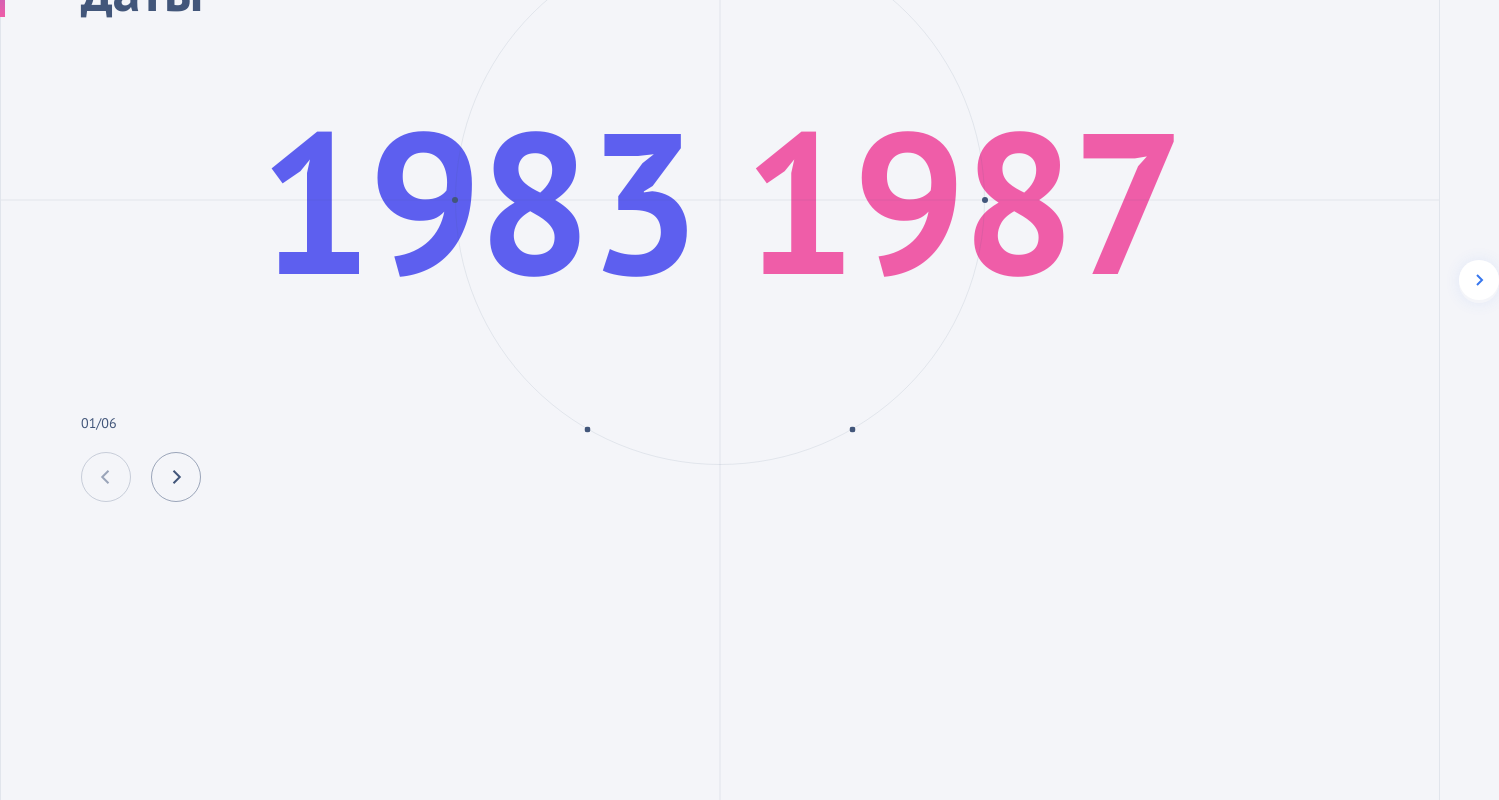
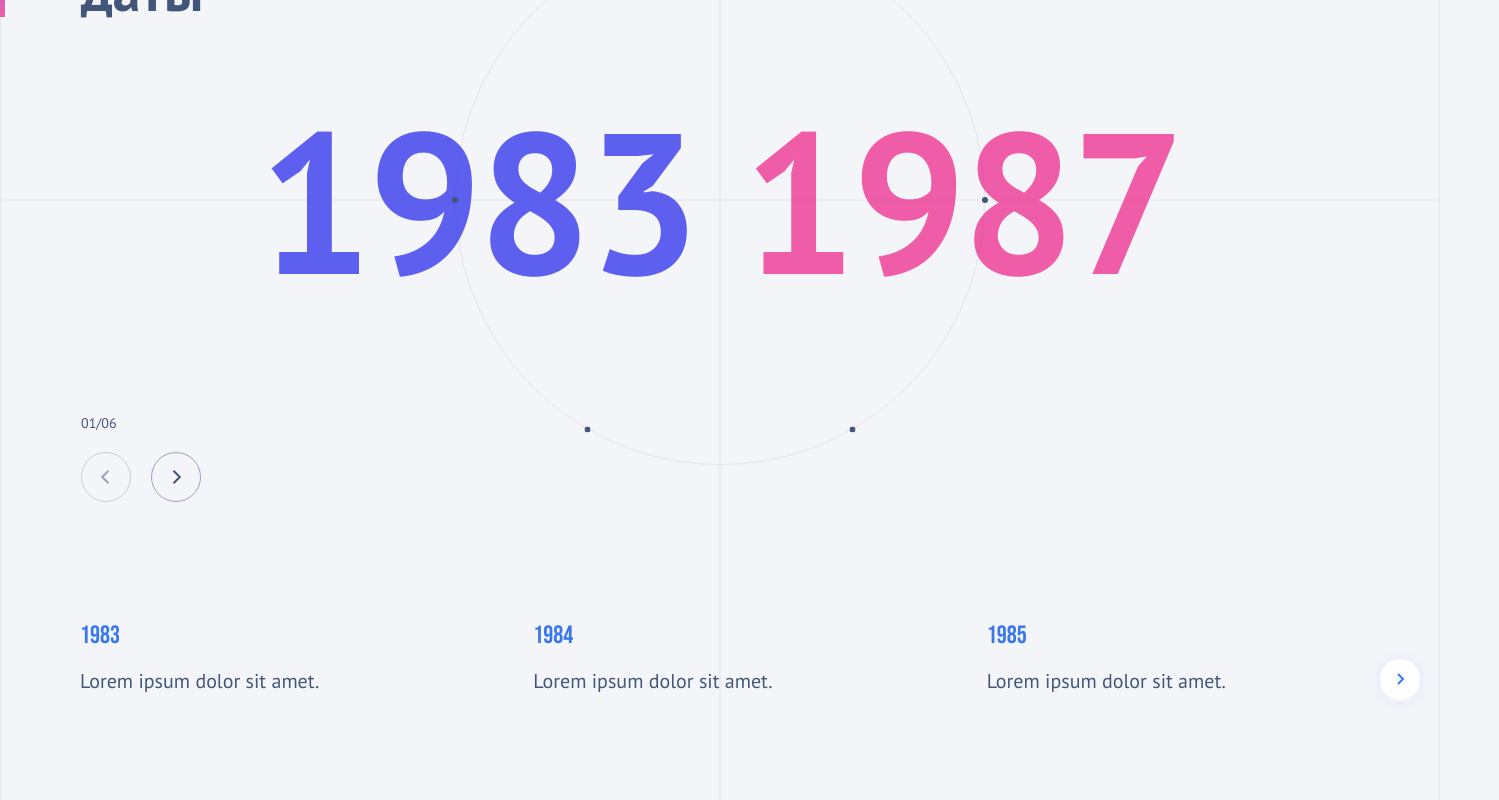
Before and after one commit to fradaaa/historic-events, a React app: page / in a window 1280 px wide. Shown: the part 280-1080 px from the top of the page, 1499 px wide, since content can reach past the window. Built offline with nearby package versions, Linux system fonts and the light colour scheme.

Commit message:
Update App

```diff
--- a/src/App.tsx
+++ b/src/App.tsx
@@ -1,12 +1,13 @@
-import { useState } from "react";
+import { useEffect, useState } from "react";
 import styles from "./App.module.css";
+import EventsSlider from "./components/EventsSlider/EventsSlider";
+import Fade from "./components/Fade/Fade";
+import PeriodYears from "./components/PeriodYears/PeriodYears";
 import PeriodsControls from "./components/PeriodsControls/PeriodsControls";
 import TimePeriods from "./components/TimePeriods/TimePeriods";
 import Title from "./components/Title/Title";
-
+import { useDebounce } from "./hooks/useDebounce";
 import { data } from "./sampleData";
-import PeriodYears from "./components/PeriodYears/PeriodYears";
-import EventsSlider from "./components/EventsSlider/EventsSlider";
 
 const App = () => {
   const defaultAngle = 120;
@@ -14,6 +15,22 @@ const App = () => {
 
   const [selectedPeriod, setSelectedPeriod] = useState(0);
   const [rotateAngle, setRotateAngle] = useState(defaultAngle);
+
+  const { startYear, endYear, events } = data[selectedPeriod];
+
+  const [key, setKey] = useState(`${startYear}-${endYear}`);
+
+  useEffect(() => {
+    const newKey = `${startYear}-${endYear}`;
+
+    const counter = setTimeout(() => {
+      setKey(newKey);
+    }, 700);
+
+    return () => {
+      clearTimeout(counter);
+    };
+  }, [startYear, endYear]);
 
   const rotateTo = (order: number) => {
     setRotateAngle(defaultAngle - order * angleBetween);
@@ -34,7 +51,7 @@ const App = () => {
     setRotateAngle(defaultAngle - (selectedPeriod - 1) * angleBetween);
   };
 
-  const { startYear, endYear, events } = data[selectedPeriod];
+  const showEvents = key === `${startYear}-${endYear}`;
 
   return (
     <main className={styles.main}>
@@ -55,7 +72,11 @@ const App = () => {
         nextPeriod={nextPeriod}
       />
       <PeriodYears startYear={startYear} endYear={endYear} />
-      <EventsSlider events={events} />
+      <div className={styles.events}>
+        <Fade show={showEvents}>
+          <EventsSlider events={useDebounce(events, 500)} />
+        </Fade>
+      </div>
     </main>
   );
 };
```
